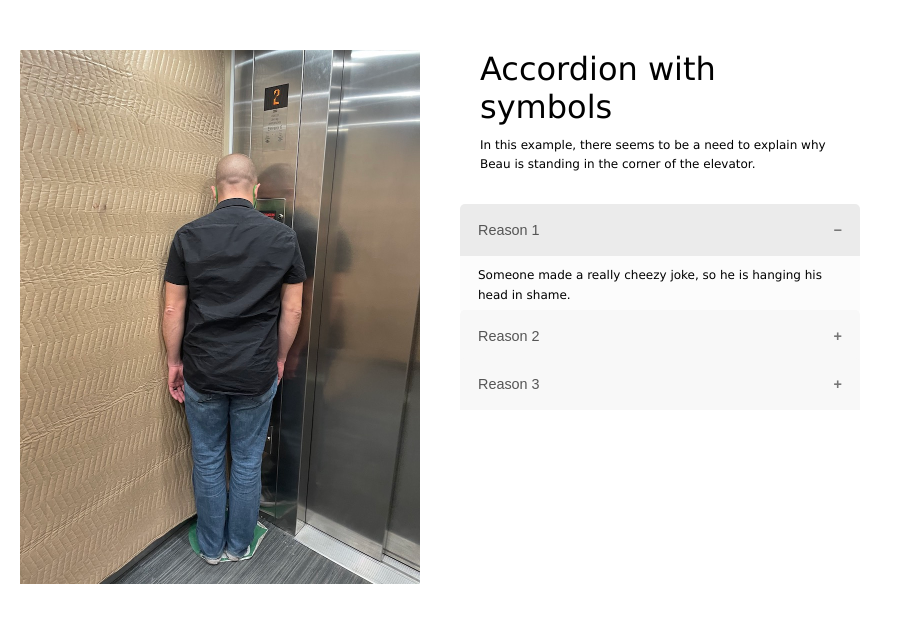
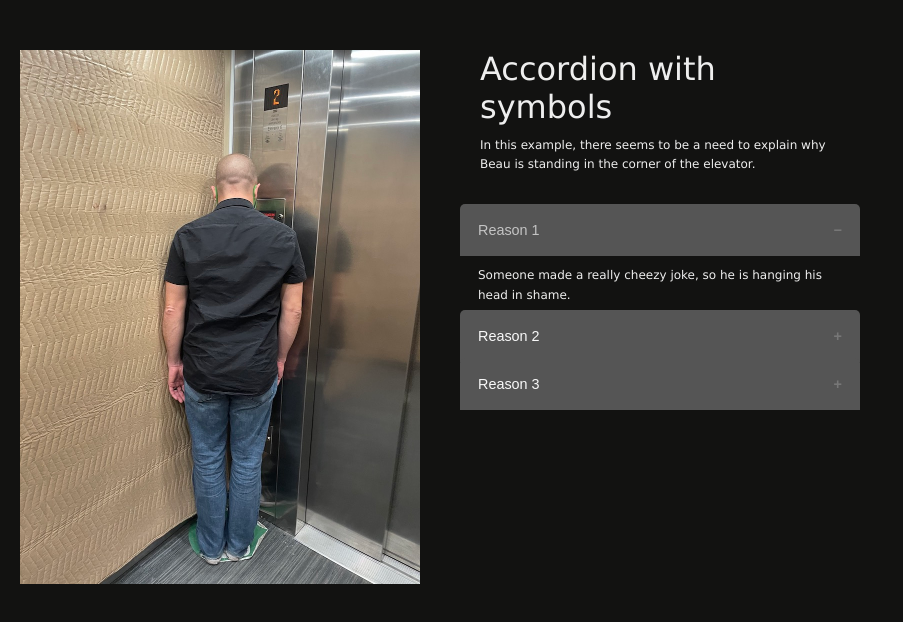
Before and after one commit to chriscrowder/my-accordion-work, a plain HTML site: page index.html in a window 1280 px wide. Both pictures are taken after a click on the button "Reason 1". Shown: the whole page, without its empty margins (0-903 px from the left). Drawn offline with Linux system fonts and the dark colour scheme.

Commit message:
Added Dark Mode

```diff
--- a/css/main.css
+++ b/css/main.css
@@ -110,3 +110,25 @@
     visibility: visible;
     opacity: 1;
   }
+
+/* Dark Mode */
+@media (prefers-color-scheme: dark) {
+  body {
+    color: #eee;
+    background: #121211;
+  }
+  .accordion {
+    color: #f8f8f8;
+    background-color: #555;
+  }
+  .panel {
+    background-color: transparent;
+  }
+  .accordion:hover {
+    color: #121212;
+  }
+  /* Created a new color for active, not too fond of it, but I wanted to show the state change. */
+  .active {
+    color: #c4c4c4;
+  }
+}
```
